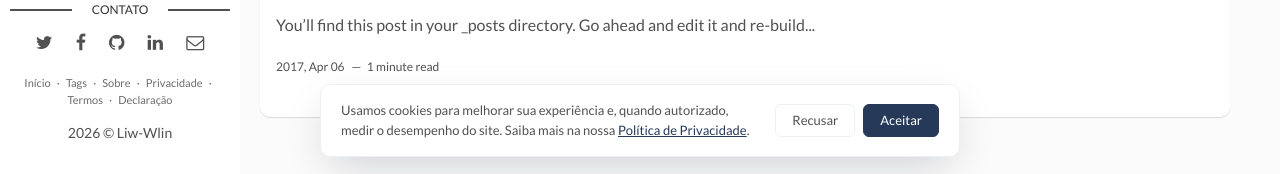
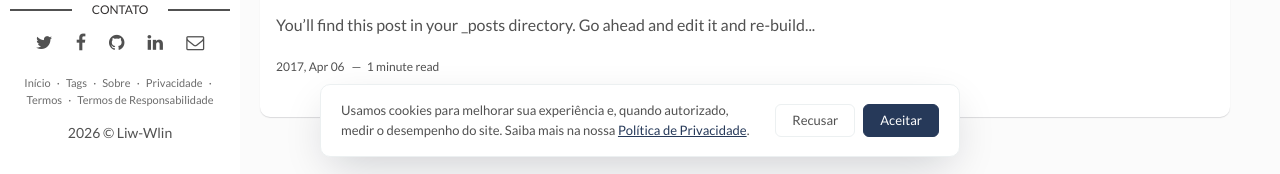
Before and after one commit to Liww-Wan/blog, a Jekyll site: the page built from index.html, in a window 1280 px wide and 1328 px high. Shown: the part 1151-1325 px from the top of the window. Built offline with Jekyll 4.4.1, drawn with Linux system fonts in a browser that asks for light colours; the list of posts is cut into pages by our own code.

Commit message:
Update main.html

```diff
--- a/_layouts/main.html
+++ b/_layouts/main.html
@@ -62,7 +62,7 @@ layout: default
       <span aria-hidden="true">&middot;</span>
       <a href="{{ site.baseurl }}/termos/">Termos</a>
       <span aria-hidden="true">&middot;</span>
-      <a href="{{ site.baseurl }}/isencao-de-responsabilidade/">Declaração</a>
+      <a href="{{ site.baseurl }}/isencao-de-responsabilidade/">Termos de Responsabilidade</a>
     </nav>
     <div class="copyright">
       <p>{{site.time | date: '%Y'}} &copy; {{site.author}}</p>
```
